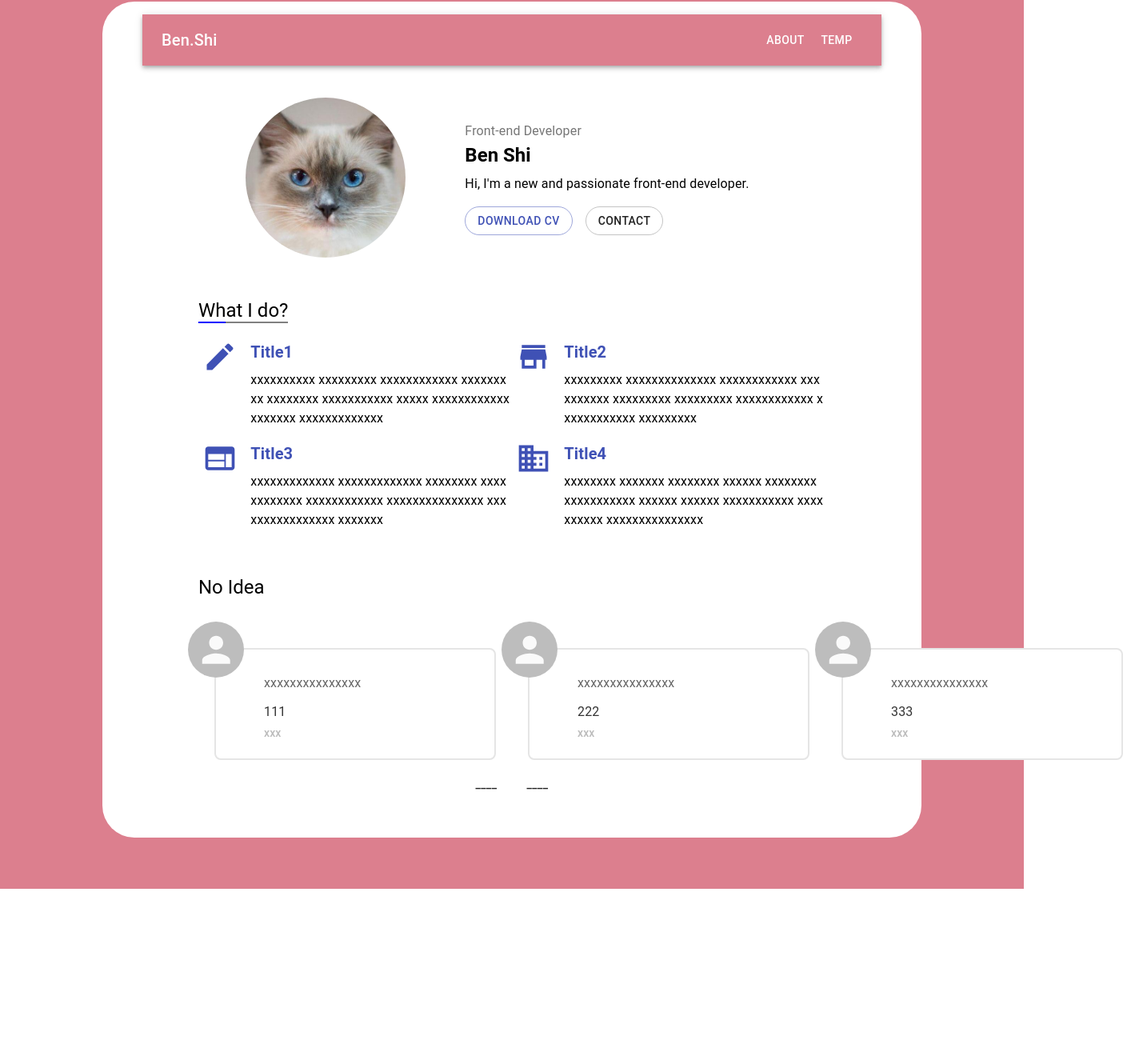
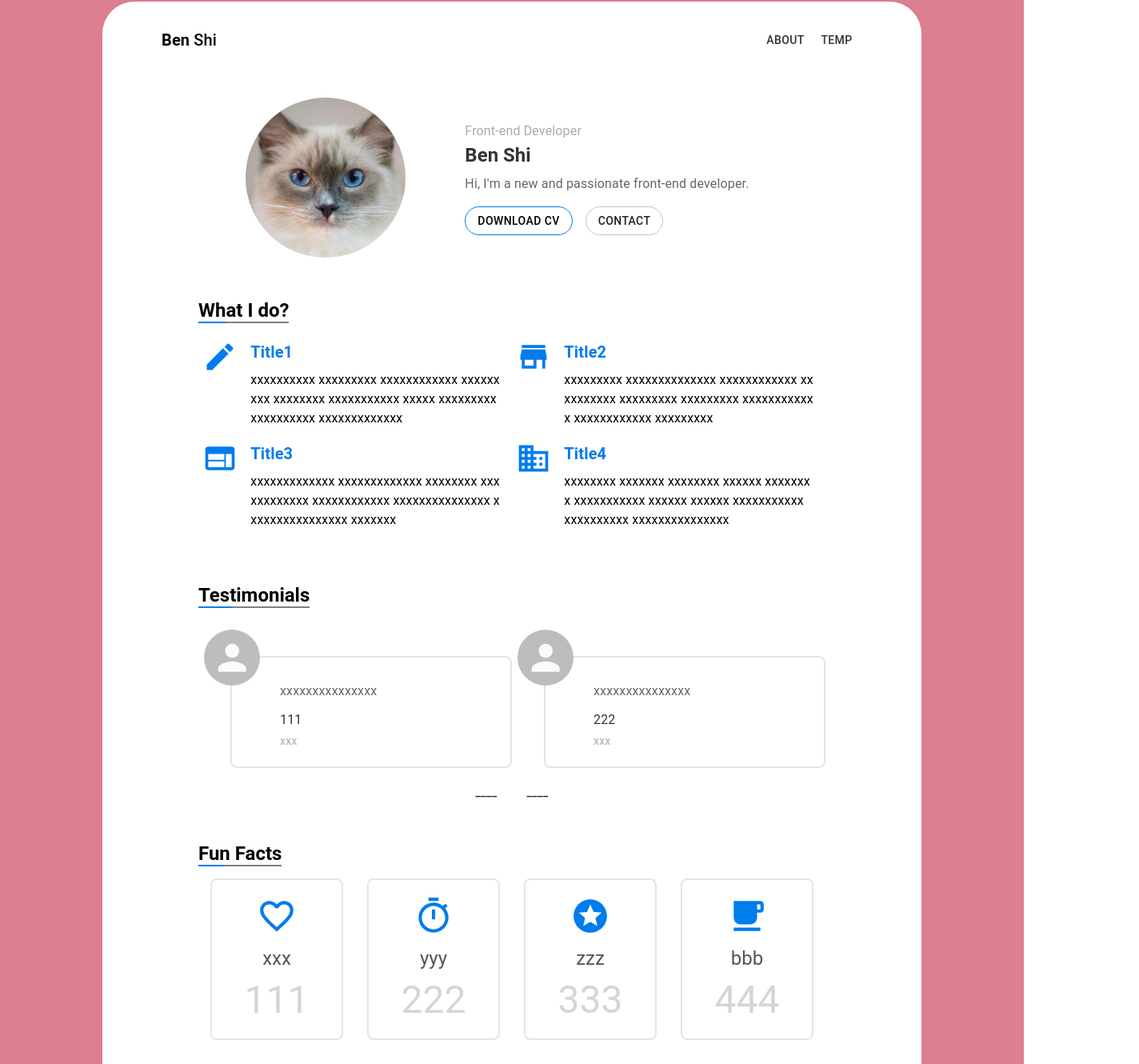
Before and after one commit to bennyoppa/porfolio, a React (Create React App) app: page / in a window 1280 px wide. Shown: the part 62-1392 px from the top of the page at 80% size, 1424 px wide, since content can reach past the window. Before the commit the page ends 1173 px from the top, so only its background shows below. Built offline with nearby package versions, Linux system fonts and the light colour scheme.

Commit message:
updated carousel and changed colors

```diff
--- a/src/components/CardCarousel/CardCarousel.tsx
+++ b/src/components/CardCarousel/CardCarousel.tsx
@@ -8,6 +8,7 @@ import Button from "@material-ui/core/Button";
 const useStyles = makeStyles(() =>
   createStyles({
     imageCardContainer: {
+      marginLeft: 20,
       paddingTop: 40,
       flexWrap: "nowrap",
       transitionDuration: "0.5s",
@@ -88,8 +89,8 @@ export default function CardCarousel(props: ICardCarousel) {
         style={{ transform: `translateX(${translateX})` }}
       >
         {cards.map((card, i) => (
-          <Grid item xs={12} sm={6} className={classes.inner}>
-            <Grid key={i} className={classes.imageCardContent} ref={cardRef}>
+          <Grid item xs={12} sm={6} className={classes.inner} ref={cardRef}>
+            <Grid key={i} className={classes.imageCardContent}>
               <Avatar className={classes.imageCardAvatar} />
               <Typography variant="body1" className={classes.content}>
                 {card.content}
--- /dev/null
+++ b/src/components/FunFactCard/FunFactCard.tsx
@@ -0,0 +1,73 @@
+import React from "react";
+import { makeStyles, createStyles, Theme } from "@material-ui/core/styles";
+import Grid from "@material-ui/core/Grid";
+import Typography from "@material-ui/core/Typography";
+
+import { icons } from "../../constants/index";
+
+const useStyles = makeStyles((theme: Theme) =>
+  createStyles({
+    cardContent: {
+      padding: 20,
+      textAlign: "center",
+      backgroundColor: "#fff",
+      borderRadius: 8,
+      border: "2px solid #e5e5e5",
+      "&:hover": {
+        transform: `translateY(-5px)`,
+        boxShadow: "0 12px 17px rgb(0 0 0 / 12%)",
+      },
+    },
+    inner: {
+      padding: 15,
+    },
+    icon: {
+      height: 50,
+      width: 50,
+      color: "#007ced",
+    },
+    count: {
+      color: "#d5d5d5",
+      margin: "0 10px",
+    },
+    title: {
+      color: "#555555",
+      margin: 8,
+    },
+  })
+);
+
+interface IFunFactCard {
+  card: {
+    title: string;
+    count: number;
+    label: string;
+  };
+}
+
+export default function FunFactCard(props: IFunFactCard) {
+  const classes = useStyles();
+  const { title, count, label } = props.card;
+
+  const Icon = icons.find((i) => i.label === label)?.icon;
+
+  return (
+    <div className={classes.inner}>
+      <Grid container className={classes.cardContent}>
+        <Grid xs={12} item>
+          {Icon && <Icon className={classes.icon} />}
+        </Grid>
+        <Grid xs={12} item>
+          <Typography variant="h5" className={classes.title}>
+            {title}
+          </Typography>
+        </Grid>
+        <Grid xs={12} item>
+          <Typography variant="h3" className={classes.count}>
+            {count}
+          </Typography>
+        </Grid>
+      </Grid>
+    </div>
+  );
+}
--- a/src/components/IconCard/IconCard.tsx
+++ b/src/components/IconCard/IconCard.tsx
@@ -12,9 +12,11 @@ const styles = (theme: Theme) =>
       width: 44,
       height: 44,
       marginRight: theme.spacing(2),
+      color: "#007ced",
     },
     cardContent: {
       wordBreak: "break-all",
+      paddingRight: 15,
     },
   });
 
@@ -34,11 +36,15 @@ class IconCard extends Component<IIconCardProps> {
       <Grid container>
         <Grid item xs={2}>
           <Grid container alignItems="flex-start" justifyContent="flex-end">
-            {Icon && <Icon classes={{ root: classes.icon }} color="primary" />}
+            {Icon && <Icon classes={{ root: classes.icon }} />}
           </Grid>
         </Grid>
         <Grid item xs={10}>
-          <Typography variant="h6" color="primary" gutterBottom={true}>
+          <Typography
+            variant="h6"
+            style={{ color: "#007ced" }}
+            gutterBottom={true}
+          >
             <b>{title}</b>
           </Typography>
           <Typography
--- a/src/components/NavBar/NavBar.tsx
+++ b/src/components/NavBar/NavBar.tsx
@@ -20,9 +20,13 @@ const useStyles = makeStyles((theme: Theme) =>
     menuButton: {},
     title: {
       flexGrow: 1,
+      color: "black",
     },
     toolBarRoot: {
-      backgroundColor: "#DC7F8E",
+      backgroundColor: "white",
+    },
+    appBar: {
+      boxShadow: "none",
     },
   })
 );
@@ -37,6 +41,7 @@ function NavBar(props: any) {
       color={link.color}
       key={index}
       onClick={() => redirectPageHandler(link.url)}
+      style={{ color: "#333333" }}
     >
       {link.name}
     </Button>
@@ -53,10 +58,10 @@ function NavBar(props: any) {
 
   return (
     <div className={classes.root}>
-      <AppBar position="static">
+      <AppBar position="static" classes={{ root: classes.appBar }}>
         <Toolbar classes={{ root: classes.toolBarRoot }}>
           <Typography variant="h6" className={classes.title}>
-            Ben.Shi
+            <b>Ben</b> Shi
           </Typography>
           <Hidden xsDown>{menuButtons}</Hidden>
           <Hidden smUp>
@@ -66,6 +71,7 @@ function NavBar(props: any) {
               color="inherit"
               aria-label="menu"
               onClick={drawerHandler}
+              style={{ color: "#333333" }}
             >
               <MenuIcon />
             </IconButton>
--- a/src/constants/data.ts
+++ b/src/constants/data.ts
@@ -13,6 +13,10 @@ export interface IData {
       testimonials: {
         testimonialsTitle: string;
         imageCards: { title: string; subtitle: string; content: string }[];
+      };
+      funFacts: {
+        funFactsTitle: string;
+        factCards: { title: string; count: number; label: string }[];
       };
     };
   };
@@ -56,7 +60,7 @@ const data: IData = {
         ],
       },
       testimonials: {
-        testimonialsTitle: "No Idea",
+        testimonialsTitle: "Testimonials",
         imageCards: [
           {
             title: "111",
@@ -75,6 +79,31 @@ const data: IData = {
           },
         ],
       },
+      funFacts: {
+        funFactsTitle: "Fun Facts",
+        factCards: [
+          {
+            title: "xxx",
+            count: 111,
+            label: "heart",
+          },
+          {
+            title: "yyy",
+            count: 222,
+            label: "time",
+          },
+          {
+            title: "zzz",
+            count: 333,
+            label: "star",
+          },
+          {
+            title: "bbb",
+            count: 444,
+            label: "coffee",
+          },
+        ],
+      },
     },
   },
 };
--- a/src/constants/icons.ts
+++ b/src/constants/icons.ts
@@ -3,6 +3,10 @@ import CreateIcon from "@material-ui/icons/Create";
 import StoreIcon from "@material-ui/icons/Store";
 import WebIcon from "@material-ui/icons/Web";
 import BusinessIcon from "@material-ui/icons/Business";
+import FavoriteBorderIcon from "@material-ui/icons/FavoriteBorder";
+import TimerIcon from "@material-ui/icons/Timer";
+import StarsIcon from "@material-ui/icons/Stars";
+import FreeBreakfastIcon from "@material-ui/icons/FreeBreakfast";
 
 type Icons = {
   icon: (props: SvgIconProps) => JSX.Element;
@@ -26,6 +30,22 @@ const icons: Icons = [
     icon: BusinessIcon,
     label: "business",
   },
+  {
+    icon: FavoriteBorderIcon,
+    label: "heart",
+  },
+  {
+    icon: TimerIcon,
+    label: "time",
+  },
+  {
+    icon: StarsIcon,
+    label: "star",
+  },
+  {
+    icon: FreeBreakfastIcon,
+    label: "coffee",
+  },
 ];
 
 export default icons;
--- a/src/pages/About/About.tsx
+++ b/src/pages/About/About.tsx
@@ -9,6 +9,7 @@ import WithPage from "../../hocs/WithPage";
 import { RootContext } from "../../context/RootContext";
 import IconCard from "../../components/IconCard/IconCard";
 import CardCarousel from "../../components/CardCarousel/CardCarousel";
+import FunFactCard from "../../components/FunFactCard/FunFactCard";
 
 import catLogo from "../../assets/images/cat.jpeg";
 import CV from "../../assets/pdfs/Resume_Ben_Jianhui_Shi.pdf";
@@ -27,14 +28,13 @@ const useStyles = makeStyles((theme: Theme) =>
     cvButton: {
       marginRight: theme.spacing(2),
       borderRadius: 24,
+      borderColor: "#007ced",
+      color: "black",
     },
     contactButton: {
       borderRadius: 24,
     },
-    whatIDoSection: {
-      paddingTop: 50,
-    },
-    whatIDoTitle: {
+    sectionTitle: {
       display: "inline-block",
       position: "relative",
       "&:before": {
@@ -55,16 +55,21 @@ const useStyles = makeStyles((theme: Theme) =>
         right: 0,
         width: "30%",
         height: 2,
-        background: "blue",
+        background: "#007ced",
       },
     },
-    testimonialsSection: {
-      paddingTop: 40,
+    sectionTop: {
+      paddingTop: 50,
     },
     cards: {
       paddingTop: 20,
     },
-    carouselTitle: {},
+    carousel: {
+      overflow: "hidden",
+    },
+    funFactCard: {
+      margin: 0,
+    },
   })
 );
 
@@ -74,6 +79,7 @@ const About = () => {
   const { title, name, bio } = value.data.pages.about.aboutMeSection;
   const { whatIDoTitle, cards } = value.data.pages.about.whatIDoSection;
   const { testimonialsTitle, imageCards } = value.data.pages.about.testimonials;
+  const { funFactsTitle, factCards } = value.data.pages.about.funFacts;
 
   const downloadCVHandler = (event: React.SyntheticEvent) => {
     event.preventDefault();
@@ -99,13 +105,21 @@ const About = () => {
             lg={7}
             className="about-me-section__content"
           >
-            <Typography variant="subtitle1" color="textSecondary">
+            <Typography variant="subtitle1" style={{ color: "#aaaaaa" }}>
               {title}
             </Typography>
-            <Typography variant="h5" gutterBottom={true}>
+            <Typography
+              variant="h5"
+              style={{ color: "#333333" }}
+              gutterBottom={true}
+            >
               <b>{name}</b>
             </Typography>
-            <Typography variant="body1" paragraph={true}>
+            <Typography
+              variant="body1"
+              style={{ color: "#666666" }}
+              paragraph={true}
+            >
               {bio}
             </Typography>
             <Button
@@ -126,11 +140,11 @@ const About = () => {
           </Grid>
         </Grid>
       </section>
-      <section className={classes.whatIDoSection}>
+      <section className={classes.sectionTop}>
         <Grid container>
           <Grid item xs={12}>
-            <Typography variant="h5" className={classes.whatIDoTitle}>
-              {whatIDoTitle}
+            <Typography variant="h5" className={classes.sectionTitle}>
+              <b>{whatIDoTitle}</b>
             </Typography>
           </Grid>
           <Grid container className={classes.cards}>
@@ -146,14 +160,32 @@ const About = () => {
           </Grid>
         </Grid>
       </section>
-      <section className={classes.testimonialsSection}>
+      <section className={classes.sectionTop}>
         <Grid container>
           <Grid item xs={12}>
-            <Typography variant="h5" className={classes.carouselTitle}>
-              {testimonialsTitle}
+            <Typography variant="h5" className={classes.sectionTitle}>
+              <b>{testimonialsTitle}</b>
             </Typography>
           </Grid>
-          <CardCarousel cards={imageCards} />
+          <Grid item xs={12} className={classes.carousel}>
+            <CardCarousel cards={imageCards} />
+          </Grid>
+        </Grid>
+      </section>
+      <section className={classes.sectionTop}>
+        <Grid container>
+          <Grid item xs={12}>
+            <Typography variant="h5" className={classes.sectionTitle}>
+              <b>{funFactsTitle}</b>
+            </Typography>
+          </Grid>
+          <Grid container>
+            {factCards.map((card, i) => (
+              <Grid xs={12} sm={6} md={3} item className={classes.funFactCard}>
+                <FunFactCard card={card} key={i} />
+              </Grid>
+            ))}
+          </Grid>
         </Grid>
       </section>
     </div>
```
Also changed, not shown: src/hocs/WithPage.tsx (+2 -6 lines).
